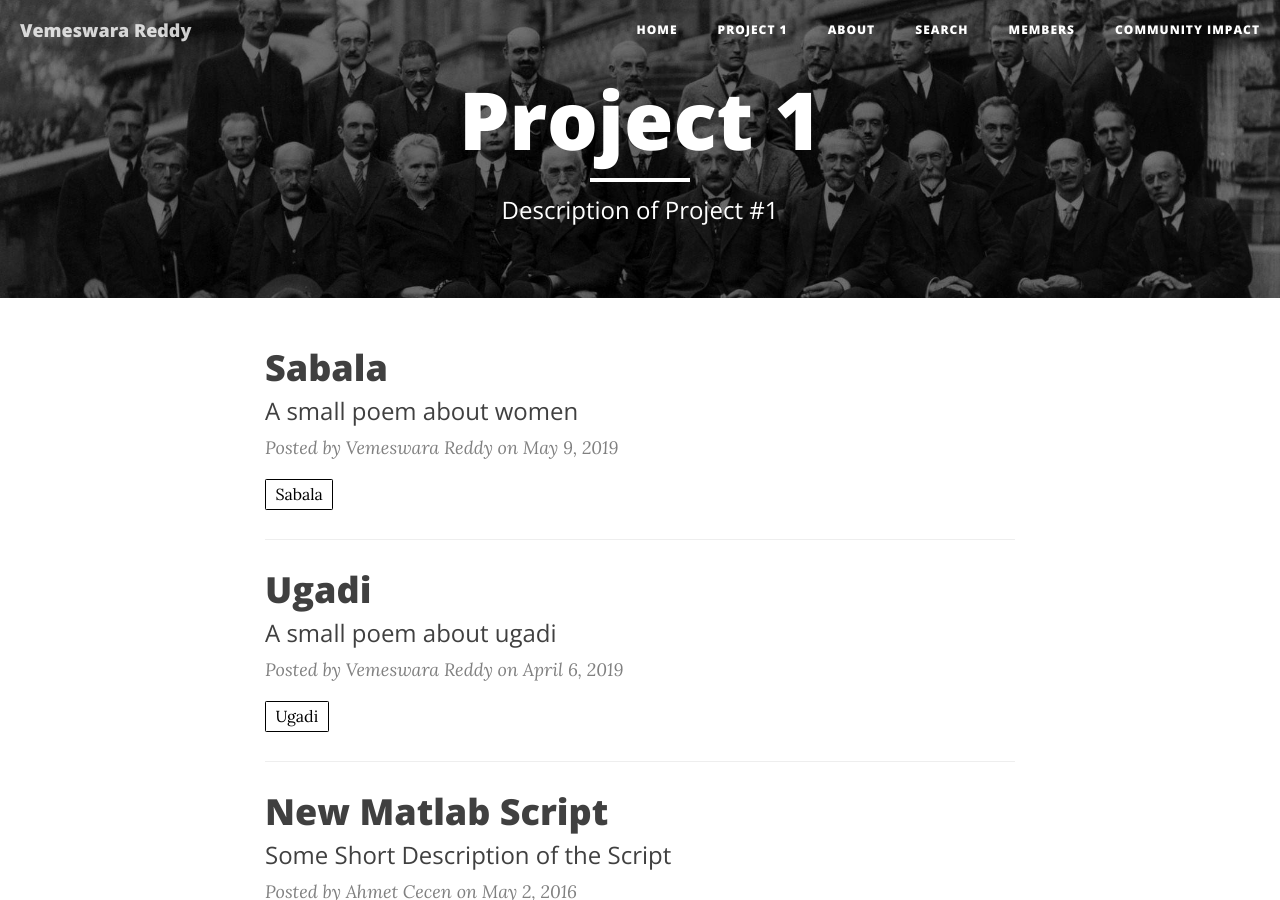
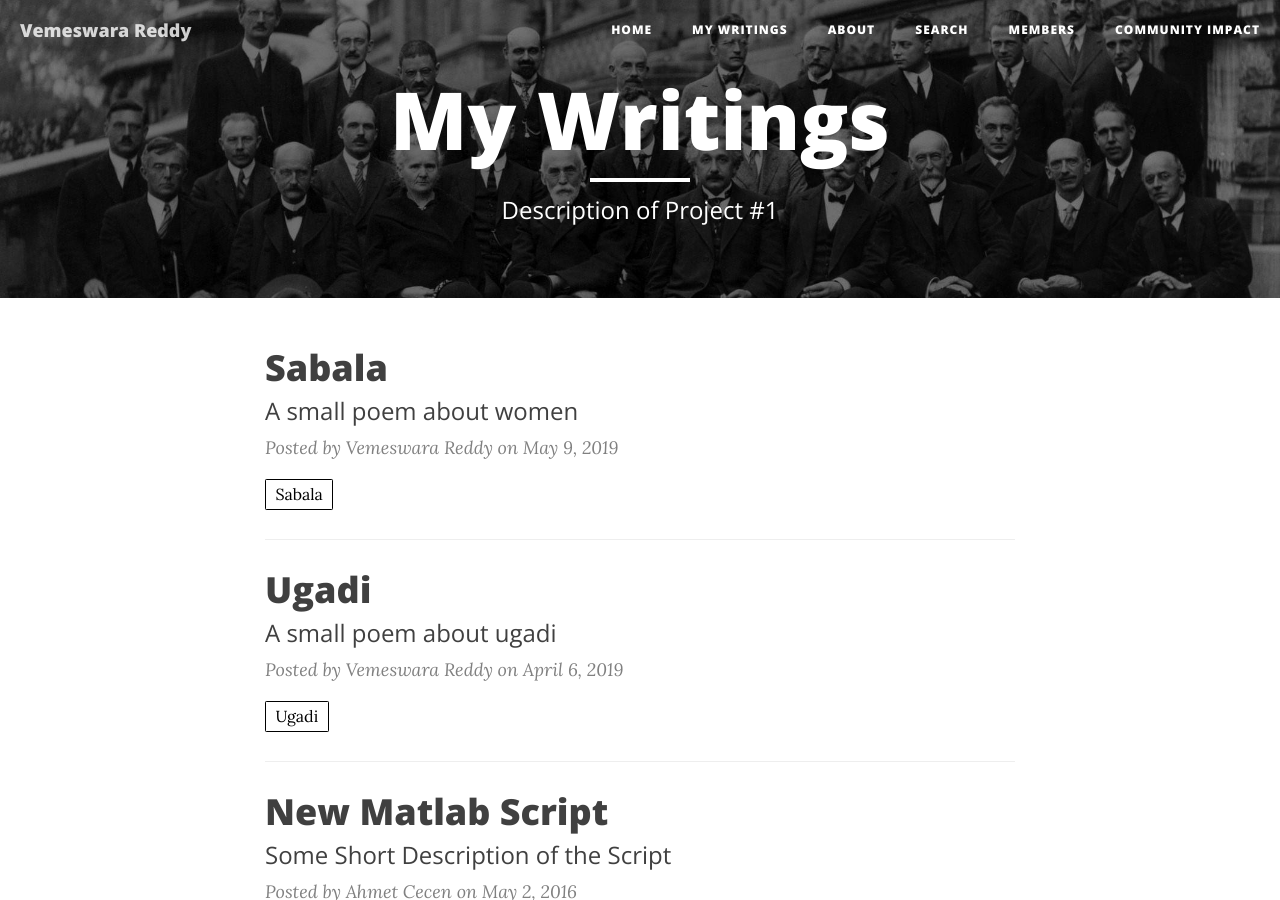
Before and after one commit to sivakrishna1777/sivakrishna1777.github.io, a Jekyll site: the page built from projects/project1.md, in a window 1280 px wide and 900 px high. Built offline with Jekyll 4.4.1, drawn with Linux system fonts in a browser that asks for light colours; nearby versions of some CDN libraries.

Commit message:
Update project1.md

```diff
--- a/projects/project1.md
+++ b/projects/project1.md
@@ -1,6 +1,6 @@
 ---
 layout: project
-title: "Project 1"
+title: "My Writings"
 description: "Description of Project #1"
 header-img: "img/homebg.jpg"
 category: project1
```
